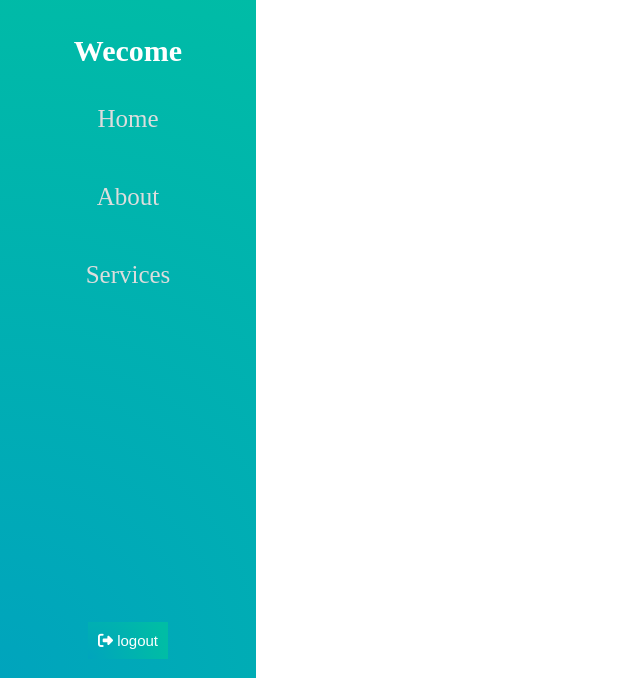
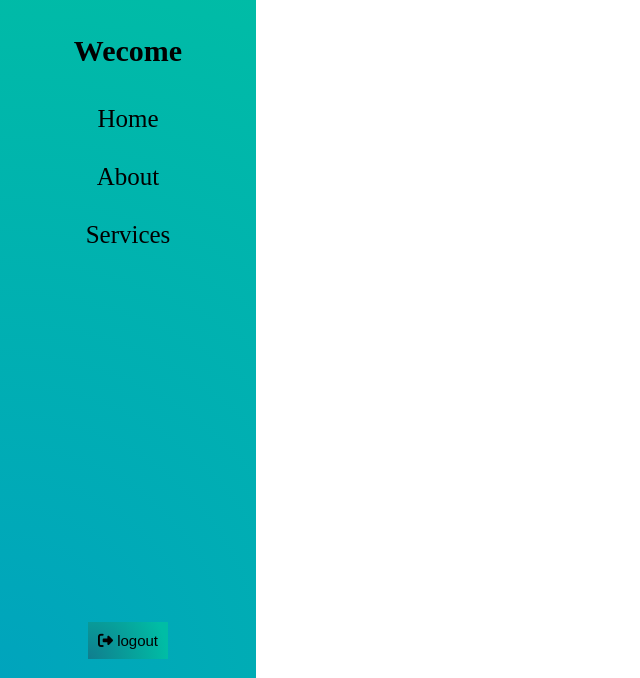
Before and after one commit to sivaguru13/JsBasics, a plain HTML site: page dashboard.html in a window 1280 px wide. Shown: the part 122-800 px from the top of the page, without its empty margins (0-640 px from the left). Drawn offline with Linux system fonts and the light colour scheme.

Commit message:
changes in color

```diff
--- a/dashborad.css
+++ b/dashborad.css
@@ -20,14 +20,14 @@ nav{
 .nav-left{
     display: flex;
     flex-direction: column;
-    gap: 50px;
+    gap: 30px;
     /* justify-content: space-between; */
     height: 60%;
 }
 nav a{
     text-decoration: none;
     text-align: center;
-    color: rgb(221, 221, 221);
+    color: rgb(0, 0, 0);
     font-size: 25px;
     /* border: 1px solid; */
     padding-left: 100px;
@@ -36,6 +36,7 @@ nav a{
 }
 #msg{
     font-size: 30px;
+    color: black;
 }
 .nav-left{
     padding: 0px;
@@ -45,12 +46,12 @@ nav a{
     color: white;
 }
 a:hover{
-    background: radial-gradient(circle at 0.1% 99.8%, rgb(0, 164, 189) 0%, rgb(0, 189, 165) 90%);
-    color: rgb(0, 0, 0);
+    background: radial-gradient(circle at 0.1% 99.8%, rgb(16, 140, 159) 0%, rgb(0, 189, 165) 90%);
+    color: rgb(255, 255, 255);
 }
 #but1{
-    color: white;
-    background-image: radial-gradient(circle at 0.1% 99.8%, rgb(0, 164, 189) 0%, rgb(0, 189, 165) 90%);
+    color: rgb(0, 0, 0);
+    background-image: radial-gradient(circle at 0.1% 99.8%, rgb(16, 125, 142) 0%, rgb(0, 189, 165) 90%);
     border: none;
     font-size: 15px;
     padding: 10px;
@@ -61,5 +62,5 @@ img{
     border-radius: 50%;
 }
 #but1:hover{
-    color:black;
+    color:rgb(255, 255, 255);
 }
```
